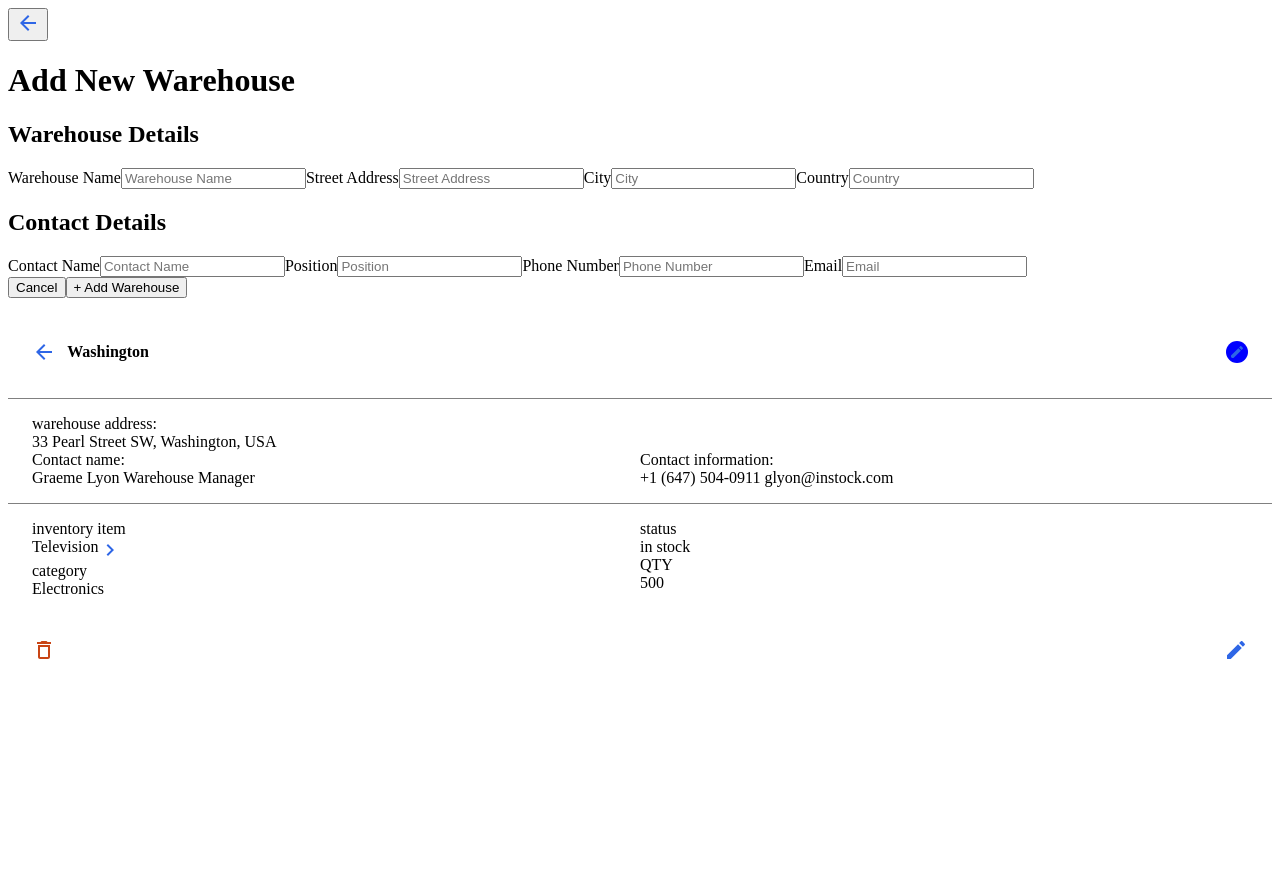
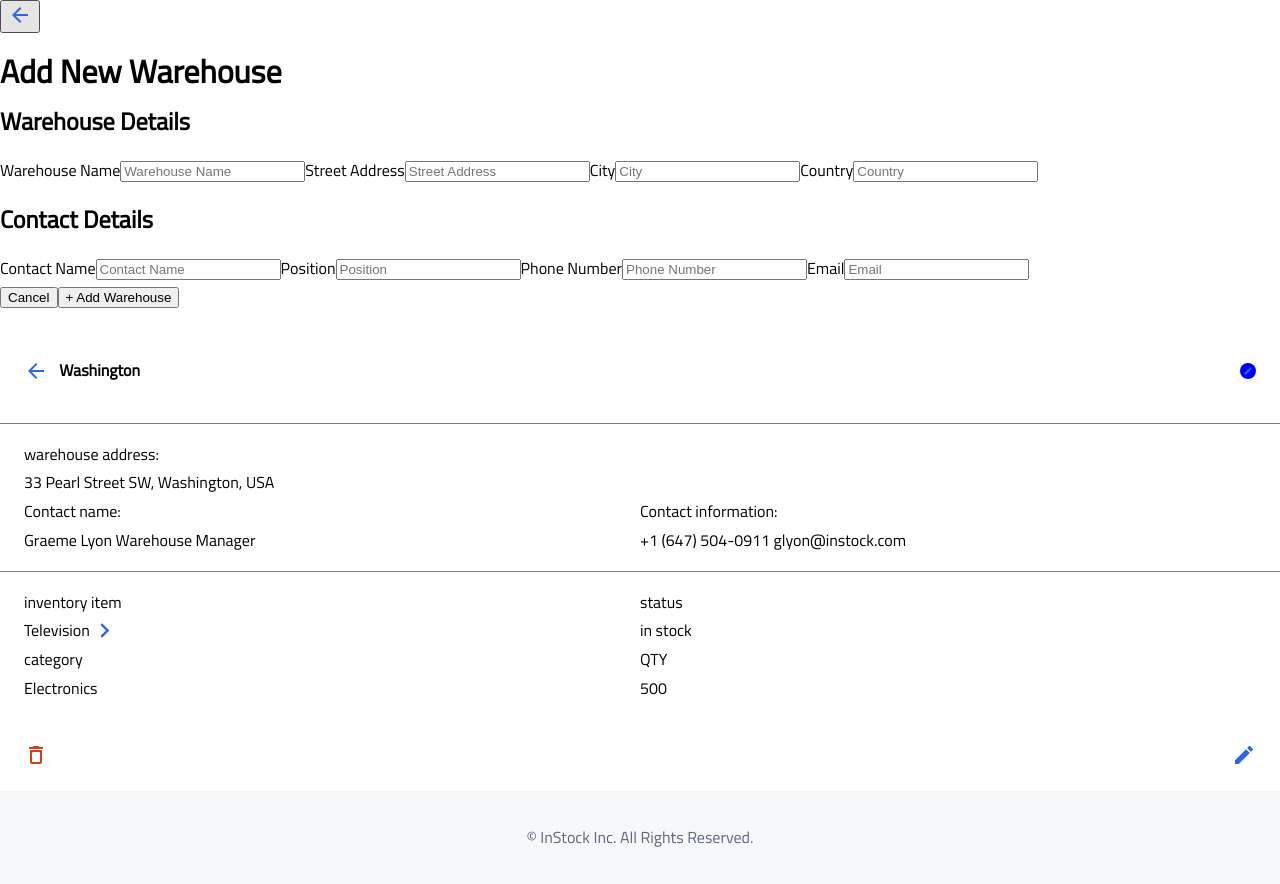
Before and after one commit to emwong101/armstrong-instock, a React (Create React App) app: page / in a window 1280 px wide. Before the commit the page ends 800 px from the top, so only its background shows below. Built offline with nearby package versions, Linux system fonts and the light colour scheme.

Commit message:
Added footer component

```diff
--- a/src/App.js
+++ b/src/App.js
@@ -1,12 +1,14 @@
 import "./App.css";
 import AddWarehouse from "./components/sections/addWarehouse/addWarehouse";
 import { WarehouseDetailsComponent } from "./components/sections/Warehouse-Details/WarehouseDetailsComponent";
+import Footer from "./components/footer/footer";
 
 function App() {
   return (
     <>
       <AddWarehouse />
       <WarehouseDetailsComponent />
+      <Footer />
     </>
   );
 }
--- /dev/null
+++ b/src/Components/footer/footer.js
@@ -0,0 +1,12 @@
+import "./footer.scss";
+import React from "react";
+
+function footer() {
+  return (
+    <footer className="footer">
+      <p className="footer__label">&copy; InStock Inc. All Rights Reserved.</p>
+    </footer>
+  );
+}
+
+export default footer;
--- a/src/Components/footer/footer.scss
+++ b/src/Components/footer/footer.scss
@@ -11,6 +11,6 @@
     color: $Secondary-dark;
     margin: 0;
     padding: 2rem 0;
-    // background-color: variables.$Light-Grey;
+    background-color: $Background-light;
   }
 }
```
